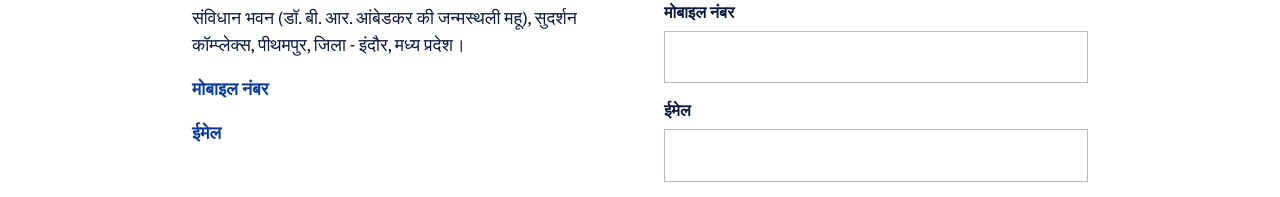
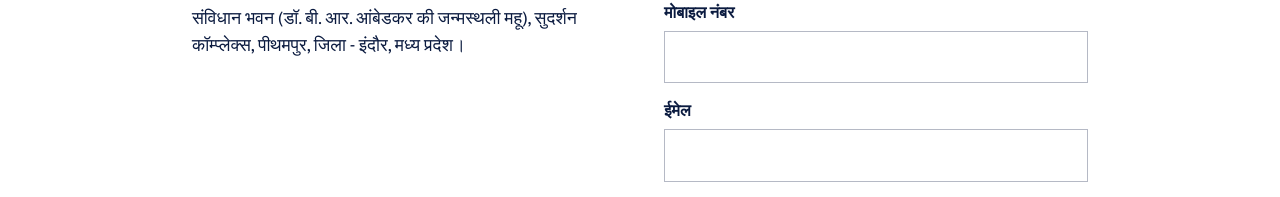
Before and after one commit to adityakumar43/bhim-army-blue-panther, a React (Vite) app in the folder frontend/: page /contact in a window 1280 px wide. Shown: the part 234-431 px from the top of the page. Built offline with nearby package versions, Linux system fonts and the light colour scheme; no server answers.

Commit message:
modified address

```diff
--- a/frontend/src/pages/Contact.jsx
+++ b/frontend/src/pages/Contact.jsx
@@ -32,8 +32,8 @@ export default function Contact() {
         <h1 className="mb-6 text-4xl font-extrabold">{t('contact.title')}</h1>
         <dl className="flex flex-col gap-4 text-lg">
           <div><dt className="font-semibold text-brand">{t('contact.address')}</dt><dd>{t('address')}</dd></div>
-          <div><dt className="font-semibold text-brand">{t('contact.phone')}</dt><dd>{ORG.phone}</dd></div>
-          <div><dt className="font-semibold text-brand">{t('contact.email')}</dt><dd>{ORG.email}</dd></div>
+          {/* <div><dt className="font-semibold text-brand">{t('contact.phone')}</dt><dd>{ORG.phone}</dd></div> */}
+          {/* <div><dt className="font-semibold text-brand">{t('contact.email')}</dt><dd>{ORG.email}</dd></div> */}
         </dl>
       </div>
 
```
